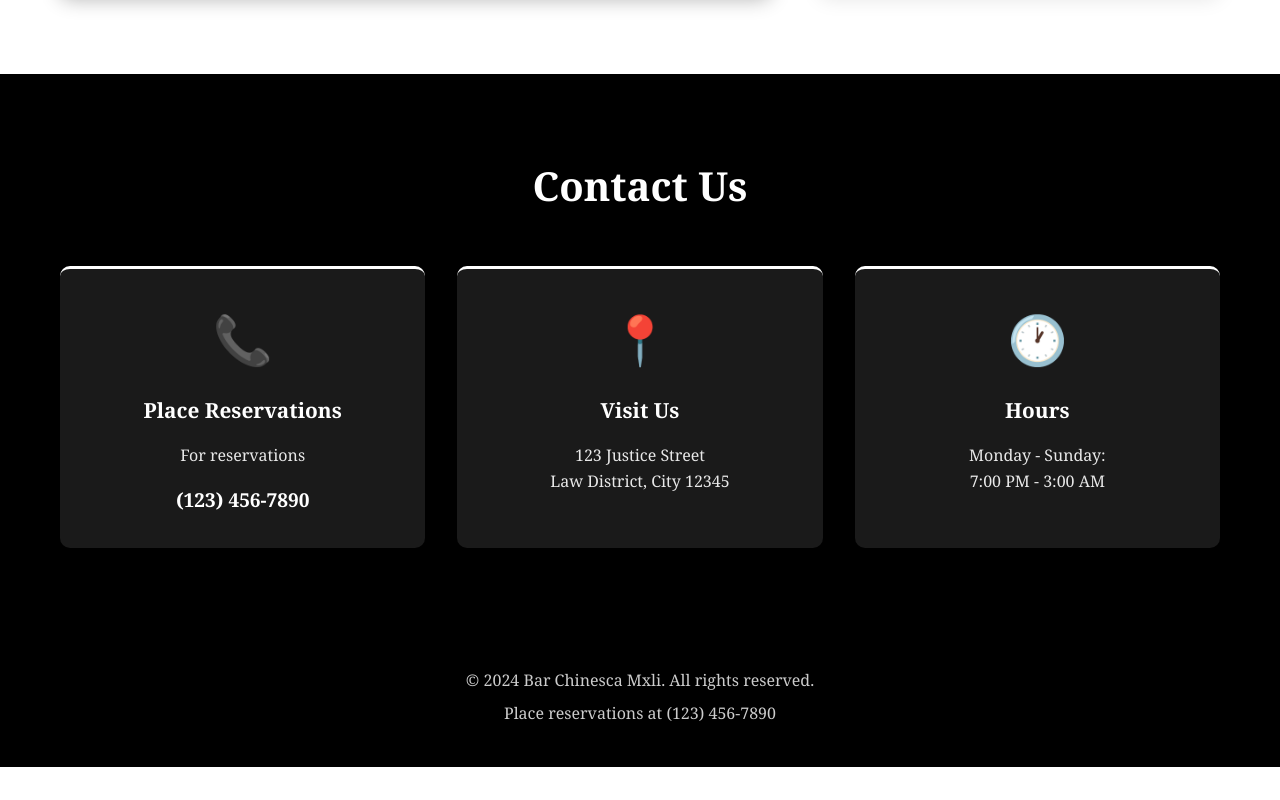
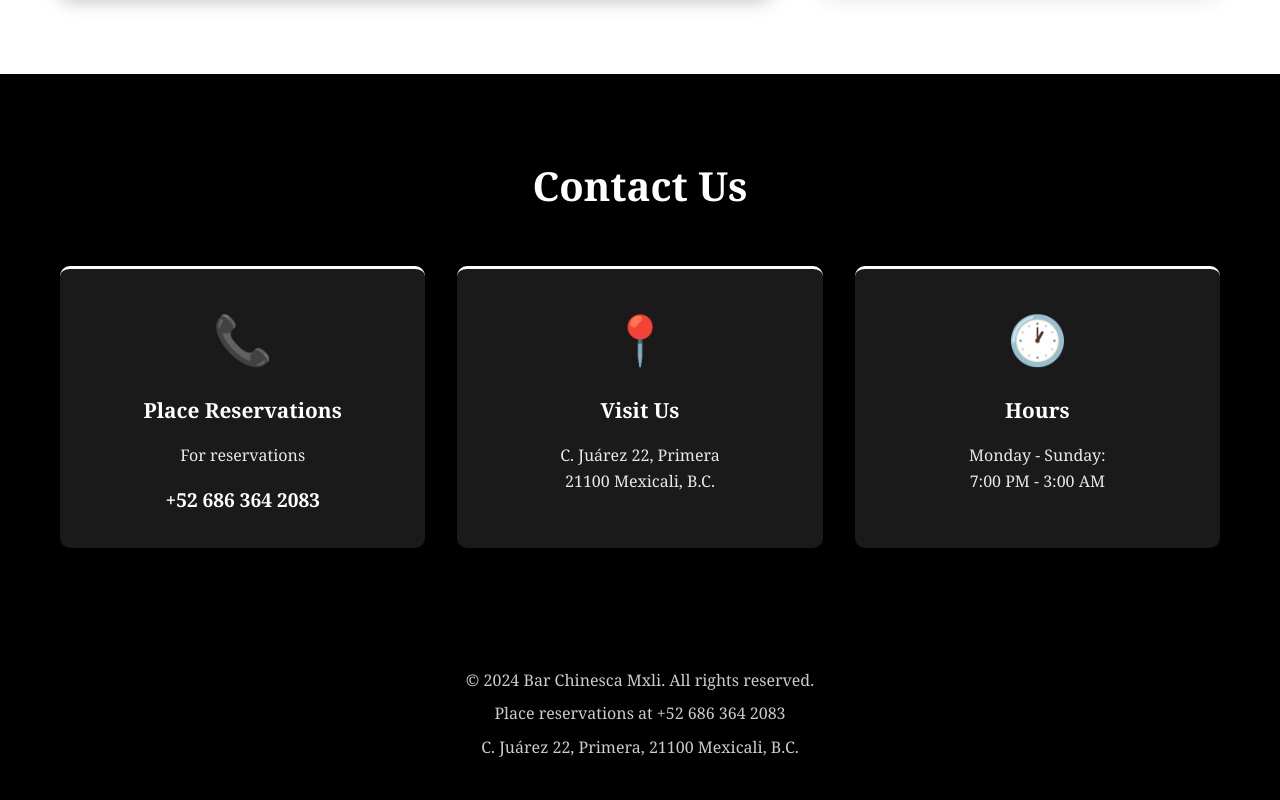
Before and after one commit to eek-eye/Beer-Garden, a website: page index.html in a window 1280 px wide. Shown: the part 1134-1934 px from the top of the page. Before the commit the page ends 1901 px from the top, so only its background shows below. Drawn offline with nearby package versions, Linux system fonts and the light colour scheme; no server answers.

Commit message:
Use the bar's real phone and address
- Phone +52 686 364 2083 (tel:+526863642083) everywhere the placeholder (123) 456-7890 was:
  reservation box, section subtitle, Contact section, footers, confirmation text in script.js
- Address C. Juárez 22, Primera, 21100 Mexicali, B.C. in the Contact section and every footer,
  linked to Google Maps (new tab), styled like the surrounding text

```diff
--- a/index.html
+++ b/index.html
@@ -40,13 +40,13 @@
     <section id="reservations" class="reservations">
         <div class="container">
             <h2>Make a Reservation</h2>
-            <p class="section-subtitle">Place a reservation at (123) 456-7890 or fill out the form below</p>
+            <p class="section-subtitle">Place a reservation at <a href="tel:+526863642083" class="inline-contact-link">+52 686 364 2083</a> or fill out the form below</p>
 
             <div class="reservation-content">
                 <div class="reservation-info">
                     <h3>📞 Place a Reservation</h3>
                     <p>For more than 2 tables call the number below:</p>
-                    <a href="tel:+1234567890" class="phone-link">(123) 456-7890</a>
+                    <a href="tel:+526863642083" class="phone-link">+52 686 364 2083</a>
 
                     <div class="hours">
                         <h3>Hours of Operation</h3>
@@ -248,13 +248,13 @@
                     <div class="contact-icon">📞</div>
                     <h3>Place Reservations</h3>
                     <p>For reservations</p>
-                    <a href="tel:+1234567890" class="contact-link">(123) 456-7890</a>
+                    <a href="tel:+526863642083" class="contact-link">+52 686 364 2083</a>
                 </div>
 
                 <div class="contact-card">
                     <div class="contact-icon">📍</div>
                     <h3>Visit Us</h3>
-                    <p>123 Justice Street<br>Law District, City 12345</p>
+                    <p><a href="https://www.google.com/maps/search/?api=1&amp;query=C.+Ju%C3%A1rez+22,+Primera,+21100+Mexicali,+B.C." target="_blank" rel="noopener noreferrer" class="inline-contact-link">C. Juárez 22, Primera<br>21100 Mexicali, B.C.</a></p>
                 </div>
 
                 <div class="contact-card">
@@ -270,7 +270,8 @@
     <footer class="footer">
         <div class="container">
             <p>&copy; 2024 Bar Chinesca Mxli. All rights reserved.</p>
-            <p>Place reservations at <a href="tel:+1234567890">(123) 456-7890</a></p>
+            <p>Place reservations at <a href="tel:+526863642083">+52 686 364 2083</a></p>
+            <p><a href="https://www.google.com/maps/search/?api=1&amp;query=C.+Ju%C3%A1rez+22,+Primera,+21100+Mexicali,+B.C." target="_blank" rel="noopener noreferrer">C. Juárez 22, Primera, 21100 Mexicali, B.C.</a></p>
         </div>
     </footer>
 
--- a/script.js
+++ b/script.js
@@ -341,7 +341,7 @@ You can use it to cancel your reservation if needed.
 
 We'll contact you at ${formData.email} to confirm your reservation.
 
-You can also place your reservation directly at (123) 456-7890.
+You can also place your reservation directly at +52 686 364 2083.
     `.trim();
 
     // Send order number to user's email
--- a/styles.css
+++ b/styles.css
@@ -1451,3 +1451,13 @@ html {
     font-weight: bold;
     text-decoration: underline;
 }
+
+/* Phone/address links inside regular text: look exactly like the surrounding text */
+.inline-contact-link {
+    color: inherit;
+    text-decoration: none;
+}
+
+.inline-contact-link:hover {
+    text-decoration: underline;
+}
```
Also changed, not shown: cancel.html (+2 -1 lines), login.html (+2 -1 lines), profile.html (+2 -1 lines).
